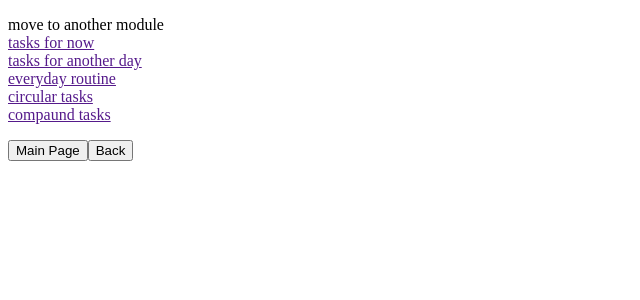
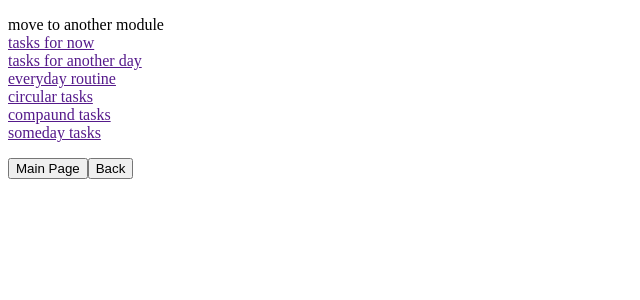
Before and after one commit to EskalonaD/WhatToDo, an Angular app: page /main/manage-tasks in a window 1280 px wide. Shown: the top 300 px of the page, without its empty margins (0-640 px from the left). Built offline with nearby package versions, Linux system fonts and the light colour scheme.

Commit message:
add someday tasks option to manage tasks, create mock-data folder, update tasks to display fake data

```diff
--- a/src/app/main-page/main-page.component.ts
+++ b/src/app/main-page/main-page.component.ts
@@ -1,4 +1,6 @@
 import { Component, OnInit } from '@angular/core';
+
+import * as data from "../mock-data/mock-tasks.json";  //remove resolveJsonMofule flag from  tsconfig.json
 
 @Component({
   selector: 'app-main-page',
@@ -14,6 +16,8 @@ export class MainPageComponent implements OnInit {
     this.isTaskShown = true;
   }
   ngOnInit() {
+    console.log(data);
+
   }
 
 }
--- a/src/app/manage-tasks/manage-tasks.component.html
+++ b/src/app/manage-tasks/manage-tasks.component.html
@@ -6,6 +6,7 @@
     <a href="">everyday routine</a>
     <a href="">circular tasks</a>
     <a href="">compaund tasks</a>
+    <a href="">someday tasks</a>
 
 </p>
 <app-navigation-buttons></app-navigation-buttons>
--- /dev/null
+++ b/src/app/mock-data/mock-tasks.json
@@ -0,0 +1 @@
+["do 1st thing", "do 2nd thing"]
--- a/src/app/tasks/tasks.component.html
+++ b/src/app/tasks/tasks.component.html
@@ -1,2 +1,3 @@
 <p>1.some task<br>2.some task
 </p>
+    <div *ngFor='let task of data.default'>{{ task }}</div>
--- a/src/app/tasks/tasks.component.ts
+++ b/src/app/tasks/tasks.component.ts
@@ -1,4 +1,6 @@
 import { Component, OnInit } from '@angular/core';
+
+import * as data from "../mock-data/mock-tasks.json";  //remove resolveJsonMofule flag from  tsconfig.json
 
 @Component({
   selector: 'app-tasks',
@@ -9,7 +11,11 @@ export class TasksComponent implements OnInit {
 
   constructor() { }
 
+  data: any = data;
+
   ngOnInit() {
+    console.log(this.data.default);
+
   }
 
 }
--- a/tsconfig.json
+++ b/tsconfig.json
@@ -17,10 +17,11 @@
     "lib": [
       "es2018",
       "dom"
-    ]
+    ],
+    "resolveJsonModule": true
   },
   "angularCompilerOptions": {
     "fullTemplateTypeCheck": true,
     "strictInjectionParameters": true
-  }
+  },
 }
```
